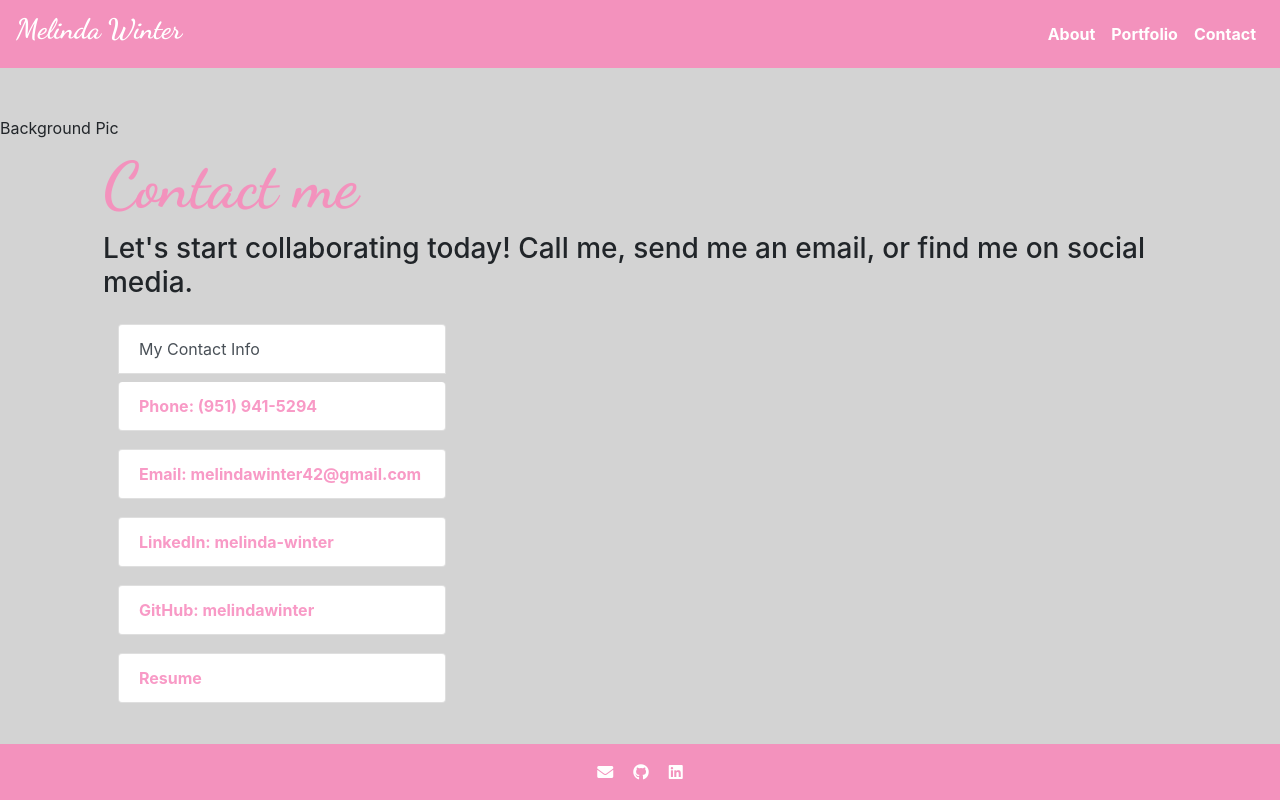
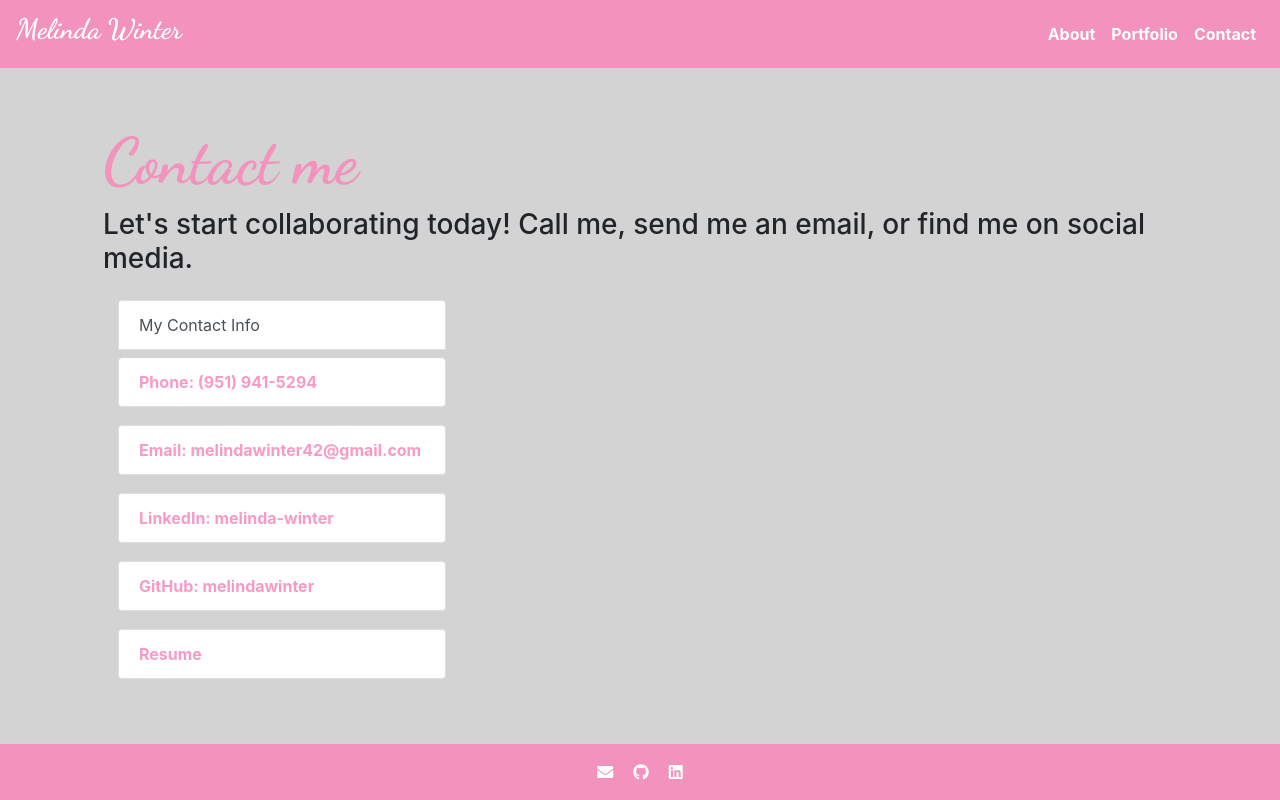
Before and after one commit to melindawinter/react-portfolio, a React (Create React App) app: page /contact in a window 1280 px wide. Built offline with nearby package versions, Linux system fonts and the light colour scheme; a web font is replaced by a local one.

Commit message:
remove background image

```diff
--- a/src/components/ContactMe/ContactMe.js
+++ b/src/components/ContactMe/ContactMe.js
@@ -1,10 +1,8 @@
 import React from "react";
-import image from "../../images/contact-pic.jpg";
 
 export default function ContactMe() {
   return (
     <main>
-      <div styles={{ backgroundImage: `url(${image})` }}>Background Pic </div>
       <div class="container py-2 px-5 mb-5">
         <div class="row">
           <section>
```
